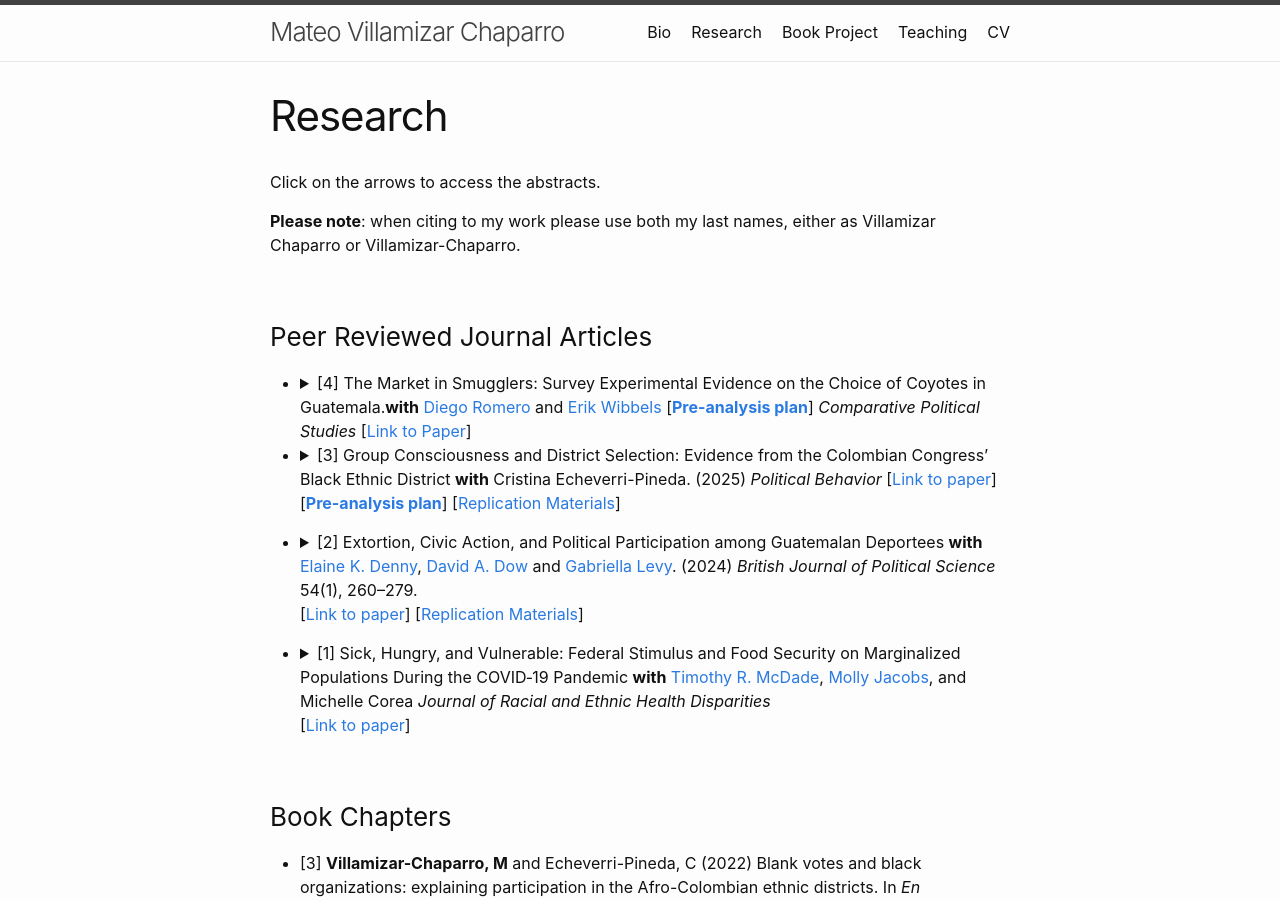
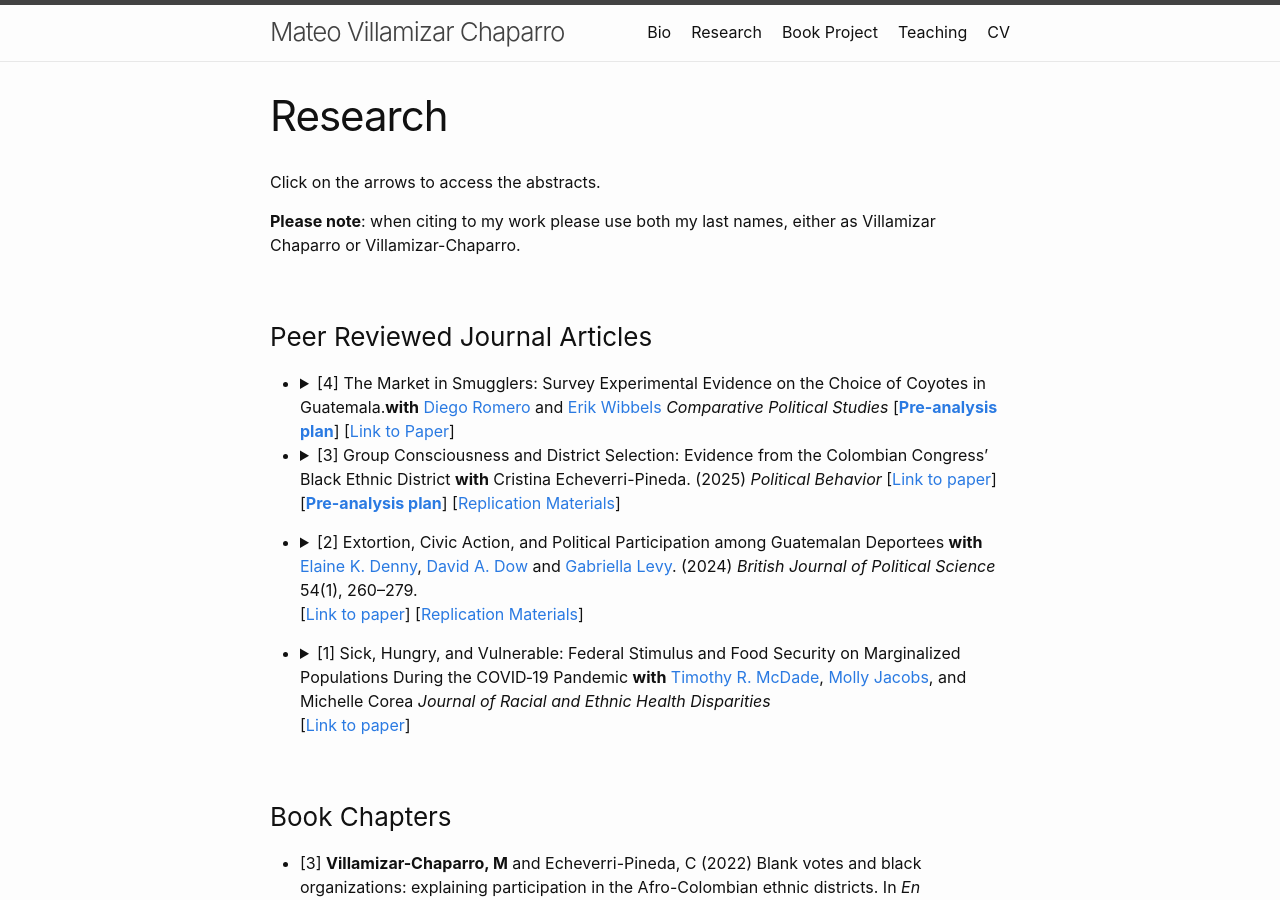
Before and after one commit to MateoVillamizarChaparro/MateoVillamizarChaparro.github.io, a Jekyll site: the page built from publications.md, in a window 1280 px wide and 900 px high. Built offline with Jekyll 4.4.1, drawn with Linux system fonts in a browser that asks for light colours; our own code applies the rules of GitHub Pages for plain Markdown files.

```diff
--- a/publications.md
+++ b/publications.md
@@ -8,7 +8,7 @@ Click on the arrows to access the abstracts.
 
 ### Peer Reviewed Journal Articles
   - {::options parse_block_html="true" /}
-    <details><summary markdown="span"> [4] The Market in Smugglers: Survey Experimental Evidence on the Choice of Coyotes in Guatemala.**with** [Diego Romero](https://diego-romero.com/) and [Erik Wibbels](https://web.sas.upenn.edu/ewibbels/) [[**Pre-analysis plan**](https://osf.io/j3knm)] *Comparative Political Studies* [[Link to Paper](https://journals.sagepub.com/doi/10.1177/00104140261466974)]</summary>
+    <details><summary markdown="span"> [4] The Market in Smugglers: Survey Experimental Evidence on the Choice of Coyotes in Guatemala.**with** [Diego Romero](https://diego-romero.com/) and [Erik Wibbels](https://web.sas.upenn.edu/ewibbels/)  *Comparative Political Studies* [[**Pre-analysis plan**](https://osf.io/j3knm)] [[Link to Paper](https://journals.sagepub.com/doi/10.1177/00104140261466974)]</summary>
     <p> <sub>
     **Abstract:** Illicit migration is big business, involving millions of migrants each year, many of whom hire human smugglers to facilitate perilous journeys. Yet little is known about this illicit market or how potential migrants choose whom to hire. Facing high costs and uncertain prospects of success, future migrants must make complex, high-stakes decisions when selecting a smuggler. In this paper, we provide descriptive evidence on the market for *coyotes* (human smugglers in Latin America) and experimental evidence on the factors shaping hiring preferences. Using a forced-choice conjoint experiment, we isolate the effects of referrals, reputation, reliability, safety, and price. Our evidence draws on three original sources: a panel survey of deportees from the U.S. to Guatemala, a household survey, and in-depth interviews. We find that referrals and reputations for safe, successful journeys are central, while price has little influence—helping explain why policies that raise migration costs often fail to deter irregular migration.
     </sub> </p>
```
